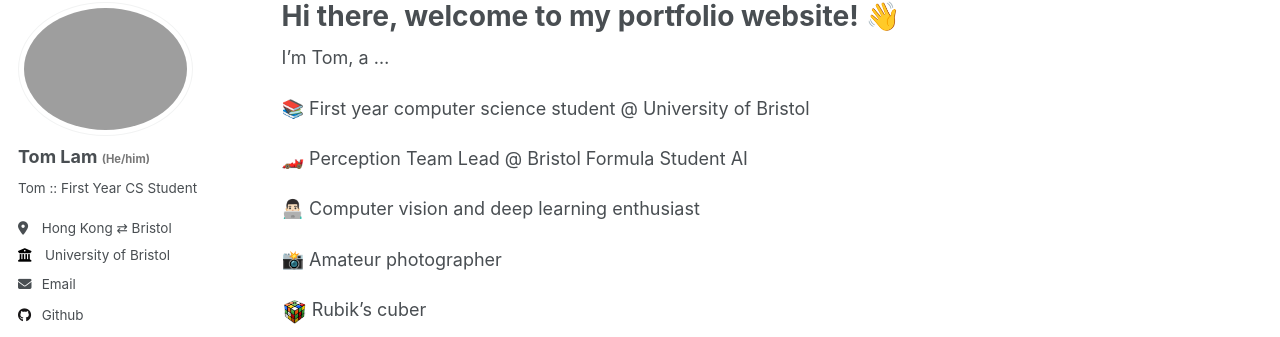
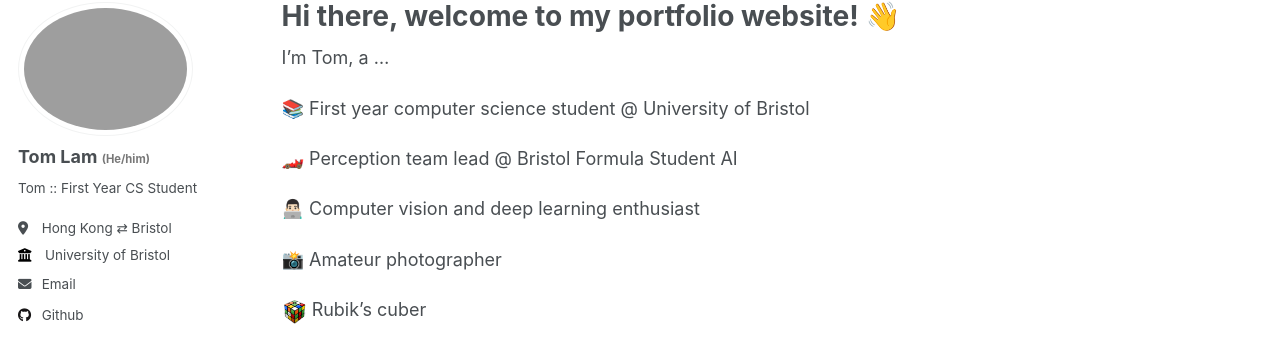
Before and after one commit to T0mLam/t0mlam.github.io, a Jekyll site: the page built from _pages/about.md, in a window 1280 px wide and 900 px high. Shown: the part 104-441 px from the top of the window. Built offline with Jekyll 4.4.1, drawn with Linux system fonts in a browser that asks for light colours; a script that is not in the unit is left out.

```diff
--- a/_pages/about.md
+++ b/_pages/about.md
@@ -12,7 +12,7 @@ I'm Tom, a ...
 
 📚 First year computer science student @ University of Bristol
 
-🏎️ Perception Team Lead @ Bristol Formula Student AI
+🏎️ Perception team lead @ Bristol Formula Student AI
 
 👨🏻‍💻 Computer vision and deep learning enthusiast
 
```
